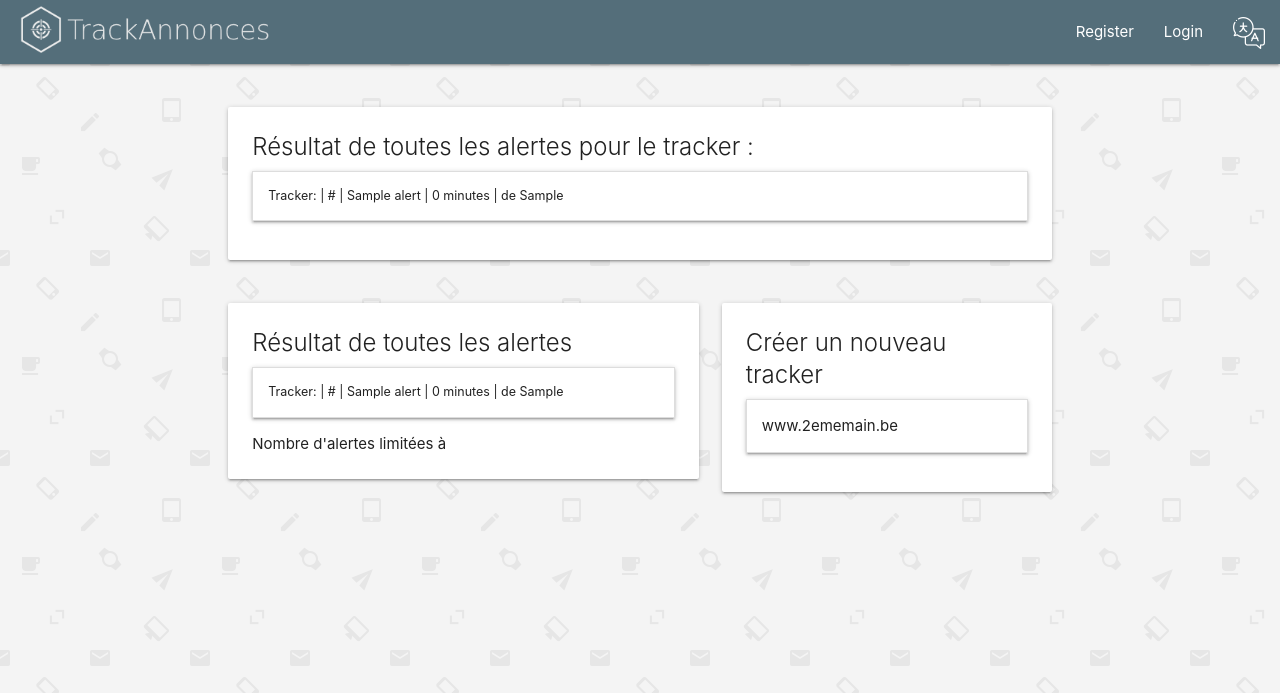
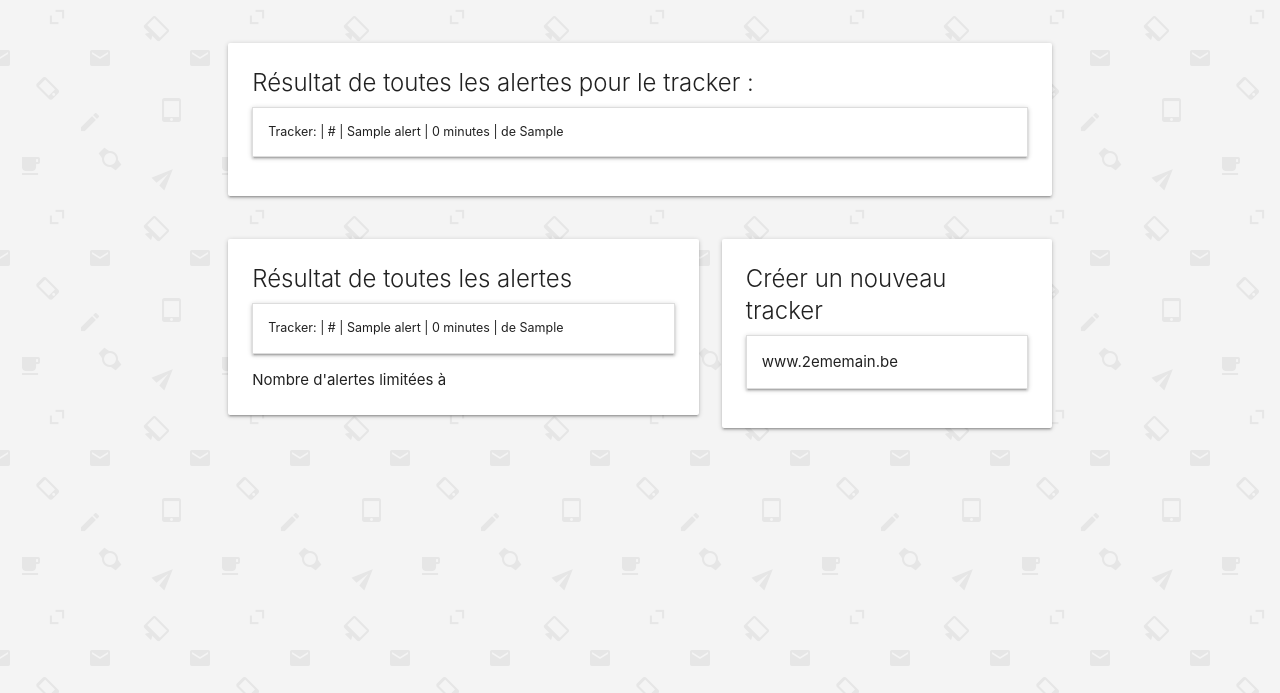
Before and after one commit to Yas-Elak/annoncestracker, a Django app: template main/templates/main/alerts.html in a window 1280 px wide. Shown: the top 693 px of the page. Run offline with Django 3.2, Linux system fonts and the light colour scheme; the template is opened without the code that fills it: most values are stand-ins (such as "Sample title", 1, 10 or a date in 2020).

Commit message:
url vs path

```diff
--- a/main/templates/main/includes/navbar.html
+++ b/main/templates/main/includes/navbar.html
@@ -14,57 +14,57 @@
     {% endif %}
 </ul>
 
-<!-- Dropdown Structure -->
-<ul id="dropdown1" class="dropdown-content">
-    {% get_current_language as LANGUAGE_CODE %}
-    {% get_available_languages as LANGUAGES %}
-    {% for lang in LANGUAGES %}
-        <li>
-            <a class="a-flag" data-url="{% url 'set_language' %}" data-value="{{ lang.0 }}" data-redirect="{{ redirect_to }}">
-                {% if lang.0 == "fr" %}
-                    <img src="{% static "images/icons/france.png" %}"> {{ lang.1 }}
-                {% elif lang.0 == "nl" %}
-                    <img src="{% static "images/icons/netherlands.png" %}">{{ lang.1 }}
-                {% endif %}
-            </a>
-        </li>
-    {% endfor %}
-</ul>
-<nav class="blue-grey darken-1">
-    <div class="nav-wrapper">
-
-
-        <a href="{% url "main:homepage" %}" class="brand-logo"><img class="logo-navbar"
-                                                                    src="{% static 'images/little_logo_transparent.png' %}"/></a>
-        <a href="#" data-target="mobile-demo" class="sidenav-trigger">
-            <div class="bars"></div>
-            <div class="bars"></div>
-            <div class="bars"></div>
-        </a>
-        <ul id="nav-mobile" class="right hide-on-med-and-down">
-            {% if user.is_authenticated %}
-                <li><a href="{% url "main:dashboard" %}">Dashboard</a></li>
-                <li><a href="{% url "main:tracking" %}">Tracking</a></li>
-                <li class="valign-wrapper"><a href="{% url "main:user_info" %}">{{ user.username }}
-                    {% if user.user_contact.super_premium_user %}
-                        <img class="star-navbar" src="{% static 'images/icons/goldstar.png' %}"/>
-                    {% elif user.user_contact.premium_user %}
-                        <img class="star-navbar" src="{% static 'images/icons/starplatinum.png' %}"/>
-                    {% elif user.user_contact.normal_user %}
-                    {% endif %}
-                </a>
-                </li>
-                <li> |</li>
-                <li><a href="{% url "main:logout" %}">Logout</a></li>
-            {% else %}
-                <li><a href="../register">Register</a></li>
-                <li><a href="../login">Login</a></li>
-            {% endif %}
+{#<!-- Dropdown Structure -->#}
+{#<ul id="dropdown1" class="dropdown-content">#}
+{#    {% get_current_language as LANGUAGE_CODE %}#}
+{#    {% get_available_languages as LANGUAGES %}#}
+{#    {% for lang in LANGUAGES %}#}
+{#        <li>#}
+{#            <a class="a-flag" data-url="{% url 'set_language' %}" data-value="{{ lang.0 }}" data-redirect="{{ redirect_to }}">#}
+{#                {% if lang.0 == "fr" %}#}
+{#                    <img src="{% static "images/icons/france.png" %}"> {{ lang.1 }}#}
+{#                {% elif lang.0 == "nl" %}#}
+{#                    <img src="{% static "images/icons/netherlands.png" %}">{{ lang.1 }}#}
+{#                {% endif %}#}
+{#            </a>#}
+{#        </li>#}
+{#    {% endfor %}#}
+{#</ul>#}
+{#<nav class="blue-grey darken-1">#}
+{#    <div class="nav-wrapper">#}
+{##}
+{##}
+{#        <a href="{% url "main:homepage" %}" class="brand-logo"><img class="logo-navbar"#}
+{#                                                                    src="{% static 'images/little_logo_transparent.png' %}"/></a>#}
+{#        <a href="#" data-target="mobile-demo" class="sidenav-trigger">#}
+{#            <div class="bars"></div>#}
+{#            <div class="bars"></div>#}
+{#            <div class="bars"></div>#}
+{#        </a>#}
+{#        <ul id="nav-mobile" class="right hide-on-med-and-down">#}
+{#            {% if user.is_authenticated %}#}
+{#                <li><a href="{% url "main:dashboard" %}">Dashboard</a></li>#}
+{#                <li><a href="{% url "main:tracking" %}">Tracking</a></li>#}
+{#                <li class="valign-wrapper"><a href="{% url "main:user_info" %}">{{ user.username }}#}
+{#                    {% if user.user_contact.super_premium_user %}#}
+{#                        <img class="star-navbar" src="{% static 'images/icons/goldstar.png' %}"/>#}
+{#                    {% elif user.user_contact.premium_user %}#}
+{#                        <img class="star-navbar" src="{% static 'images/icons/starplatinum.png' %}"/>#}
+{#                    {% elif user.user_contact.normal_user %}#}
+{#                    {% endif %}#}
+{#                </a>#}
+{#                </li>#}
+{#                <li> |</li>#}
+{#                <li><a href="{% url "main:logout" %}">Logout</a></li>#}
+{#            {% else %}#}
+{#                <li><a href="../register">Register</a></li>#}
+{#                <li><a href="../login">Login</a></li>#}
+{#            {% endif %}#}
 {#            <li><a href="{% url "main:contact" %}">Contact</a></li>#}
 {#            <li><a href="{% url "main:faq" %}">FAQ</a></li>#}
-            <!-- Dropdown Trigger -->
-            <li><a class="dropdown-trigger" href="#!" data-target="dropdown1"><img class="star-navbar"
-                    src="{% static "images/icons/translation.png" %}"></a></li>
-        </ul>
-    </div>
-</nav>
+{#            <!-- Dropdown Trigger -->#}
+{#            <li><a class="dropdown-trigger" href="#!" data-target="dropdown1"><img class="star-navbar"#}
+{#                    src="{% static "images/icons/translation.png" %}"></a></li>#}
+{#        </ul>#}
+{#    </div>#}
+{#</nav>#}
```
